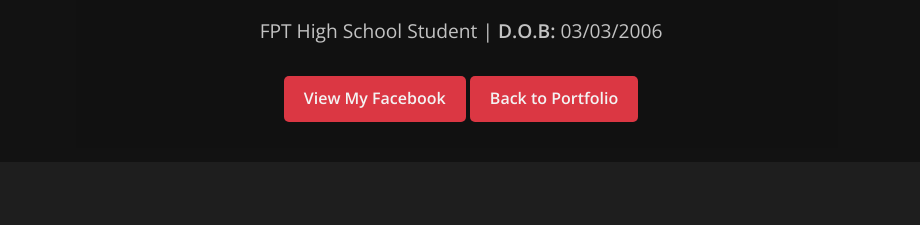
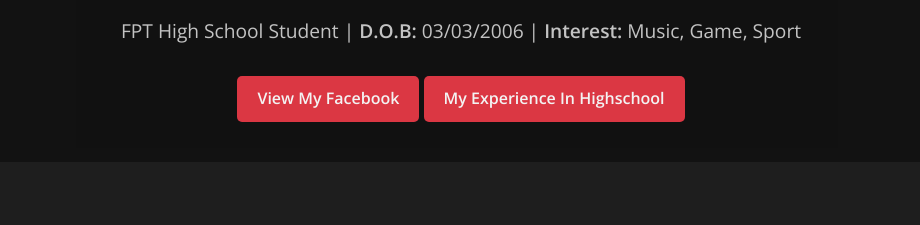
Before and after one commit to VuTrungDung2006ok/My-Portfolio-, a plain HTML site: page index2.html in a window 1280 px wide. Shown: the part 107-332 px from the top of the page, without its empty margins (179-1099 px from the left). Drawn offline with nearby package versions, Linux system fonts and the light colour scheme.

Commit message:
Update index2.html

```diff
--- a/index2.html
+++ b/index2.html
@@ -12,9 +12,9 @@
     <header>
         <div class="container">
             <h1>Vu Trung Dung</h1>
-            <p>FPT High School Student | <strong>D.O.B:</strong> 03/03/2006</p>
+            <p>FPT High School Student | <strong>D.O.B:</strong> 03/03/2006 | <strong>Interest:</strong> Music, Game, Sport</p>
             <a href="https://www.facebook.com/vu.dung.819139" class="btn">View My Facebook</a>
-            <a href="index.html" class="btn">Back to Portfolio</a>
+            <a href="index2.html" class="btn">My Experience In Highschool</a>
         </div>
     </header>
 
```
